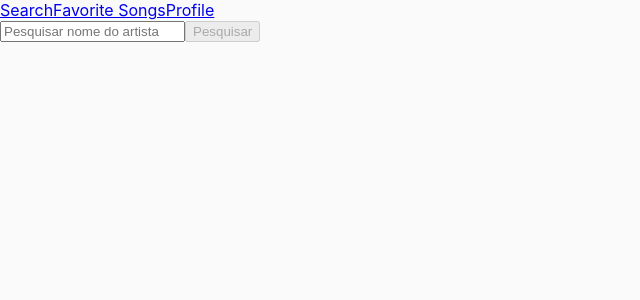
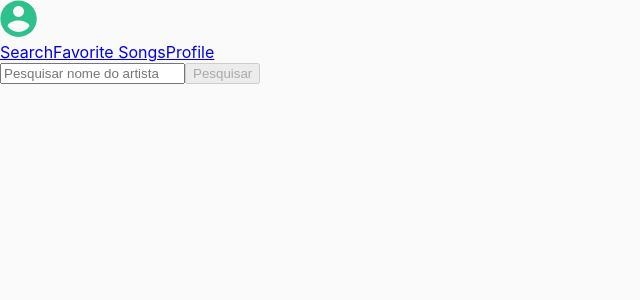
Before and after one commit to zThiago15/trybetunes, a React (Create React App) app: page /search in a window 1280 px wide. Shown: the top 300 px of the page, without its empty margins (0-640 px from the left). Built offline with nearby package versions, Linux system fonts and the light colour scheme.

Commit message:
separando diretorios entre componentes  e paginas

```diff
--- a/src/Header.js
+++ b/src/components/Header.js
@@ -1,8 +1,9 @@
 import React, { Component } from 'react';
 import PropTypes from 'prop-types';
 import { Link } from 'react-router-dom';
-import { getUser } from './services/userAPI';
-import Loading from './pages/Loading';
+import defaultPhoto from '../images/no-user-photo.svg';
+import { getUser } from '../services/userAPI';
+import Loading from './Loading';
 
 export default class Header extends Component {
   constructor() {
@@ -34,6 +35,12 @@ export default class Header extends Component {
 
         {loading === false ? (
           <>
+            <span>
+              <img src={ defaultPhoto } alt="Foto do usuário" />
+              <h1 data-testid="header-user-name">
+                { name }
+              </h1>
+            </span>
             <nav className="navHeader">
               <ul><Link data-testid="link-to-search" to="/search">Search</Link></ul>
               <ul>
@@ -43,9 +50,6 @@ export default class Header extends Component {
               </ul>
               <ul><Link data-testid="link-to-profile" to="/profile">Profile</Link></ul>
             </nav>
-            <h1 data-testid="header-user-name">
-              { name }
-            </h1>
           </>
         ) : <Loading /> }
       </header>
--- a/src/pages/Album.js
+++ b/src/pages/Album.js
@@ -1,8 +1,8 @@
 import React, { Component } from 'react';
 import PropTypes from 'prop-types';
-import Header from '../Header';
+import Header from '../components/Header';
 import getMusics from '../services/musicsAPI';
-import MusicCard from './MusicCard';
+import MusicCard from '../components/MusicCard';
 
 export default class Album extends Component {
   constructor() {
--- a/src/pages/Favorites.js
+++ b/src/pages/Favorites.js
@@ -1,8 +1,8 @@
 import React, { Component } from 'react';
-import Header from '../Header';
+import Header from '../components/Header';
 import { getFavoriteSongs } from '../services/favoriteSongsAPI';
-import Loading from './Loading';
-import MusicCard from './MusicCard';
+import Loading from '../components/Loading';
+import MusicCard from '../components/MusicCard';
 
 export default class Favorites extends Component {
   constructor() {
--- a/src/pages/Login.js
+++ b/src/pages/Login.js
@@ -1,7 +1,7 @@
 import React, { Component } from 'react';
 import PropTypes from 'prop-types';
 import { createUser } from '../services/userAPI';
-import Loading from './Loading';
+import Loading from '../components/Loading';
 import styles from '../css/Login.module.css';
 import logo from '../images/logo.svg';
 
--- a/src/pages/Profile.js
+++ b/src/pages/Profile.js
@@ -1,9 +1,9 @@
 import React, { Component } from 'react';
 import { Link } from 'react-router-dom';
-import Header from '../Header';
+import Header from '../components/Header';
 import { getUser } from '../services/userAPI';
 import '../index.css';
-import Loading from './Loading';
+import Loading from '../components/Loading';
 
 export default class Profile extends Component {
   constructor() {
--- a/src/pages/ProfileEdit.js
+++ b/src/pages/ProfileEdit.js
@@ -1,8 +1,8 @@
 import React, { Component } from 'react';
 import PropTypes from 'prop-types';
-import Header from '../Header';
+import Header from '../components/Header';
 import { getUser, updateUser } from '../services/userAPI';
-import Loading from './Loading';
+import Loading from '../components/Loading';
 
 export default class ProfileEdit extends Component {
   constructor() {
```
Also changed, not shown: src/pages/Search.js (+4 -3 lines), src/components/Loading.js (renamed from src/pages/Loading.js), src/components/MusicCard.js (renamed from src/pages/MusicCard.js), src/css/Loading.module.css (line endings or trailing spaces), src/images/no-user-photo.svg (added), 1 other file (tests, documents, lock files or other folders).
